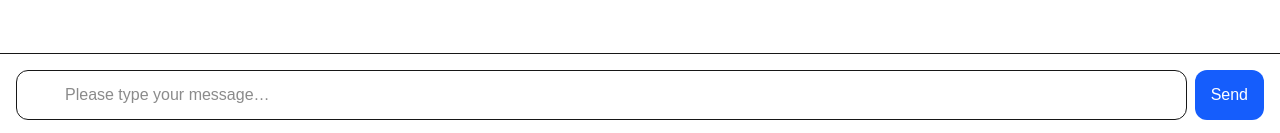
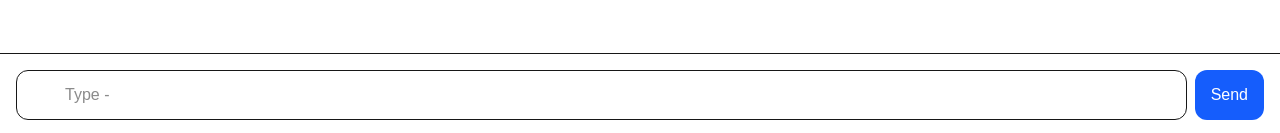
Before and after one commit to NaveenSasalu/kaayaka-ai-frontend, a Next.js app: page / in a window 1280 px wide. Shown: the part 664-797 px from the top of the page. Built offline with nearby package versions, Linux system fonts and the light colour scheme.

Commit message:
backend call issue - fix

```diff
--- a/app/page.tsx
+++ b/app/page.tsx
@@ -19,17 +19,15 @@ export default function Home() {
     const userMessage: Message = { role: "user", text: message };
     setMessages((prev) => [...prev, userMessage]);
 
-    const response = await fetch(
-      `${process.env.NEXT_PUBLIC_API_URL}/chat-stream`,
-      {
+    const response = await fetch("http://localhost:8000/chat-stream", {
+      // const response = await fetch( `${process.env.NEXT_PUBLIC_API_URL}/chat-stream`, {
       method: "POST",
       headers: { "Content-Type": "application/json" },
       body: JSON.stringify({
         user_id: "demo-user",
         message,
       }),
-      }
-    );
+    });
 
     if (!response.body) {
       setLoading(false);
--- a/components/ChatInput.tsx
+++ b/components/ChatInput.tsx
@@ -20,7 +20,7 @@ export default function ChatInput({
     <form onSubmit={handleSubmit} className="flex gap-2 p-4 border-t">
       <input
         className="flex-1 border px-12 py-3 rounded-xl focus:outline-none"
-        placeholder="Please type your message…"
+        placeholder="Type - "
         value={text}
         onChange={(e) => setText(e.target.value)}
       />
```
Lines whose indentation alone changed are shown as unchanged.
